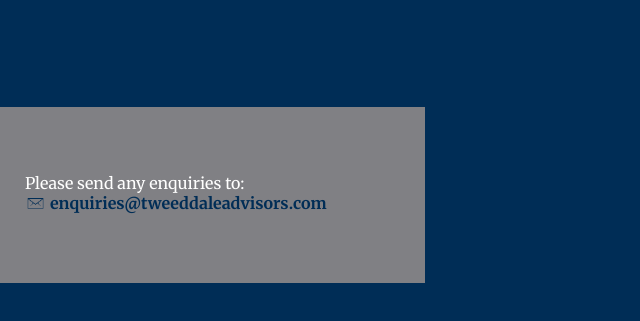
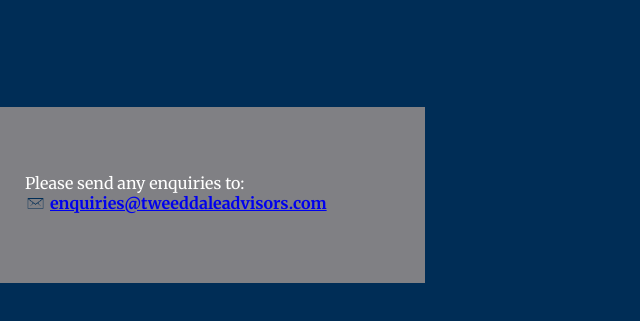
Before and after one commit to Tweeddale/Tweeddale.github.io, a plain HTML site: page index.html in a window 1280 px wide. Shown: the part 155-476 px from the top of the page, without its empty margins (0-640 px from the left). Drawn offline with Linux system fonts and the light colour scheme.

Commit message:
Added mail link

```diff
--- a/index.html
+++ b/index.html
@@ -23,7 +23,7 @@
 <p>Tweeddale Advisors is a global economic and business consultancy, based in London.</p>
 
 <div class="contact">
-    <p>Please send any enquiries to: <span>enquiries@tweeddaleadvisors.com</span></p>
+    <p>Please send any enquiries to: <span><a href="mailto:enquiries@tweeddaleadvisors.com">enquiries@tweeddaleadvisors.com</a></span></p>
 </div>
 
  </section>
```
